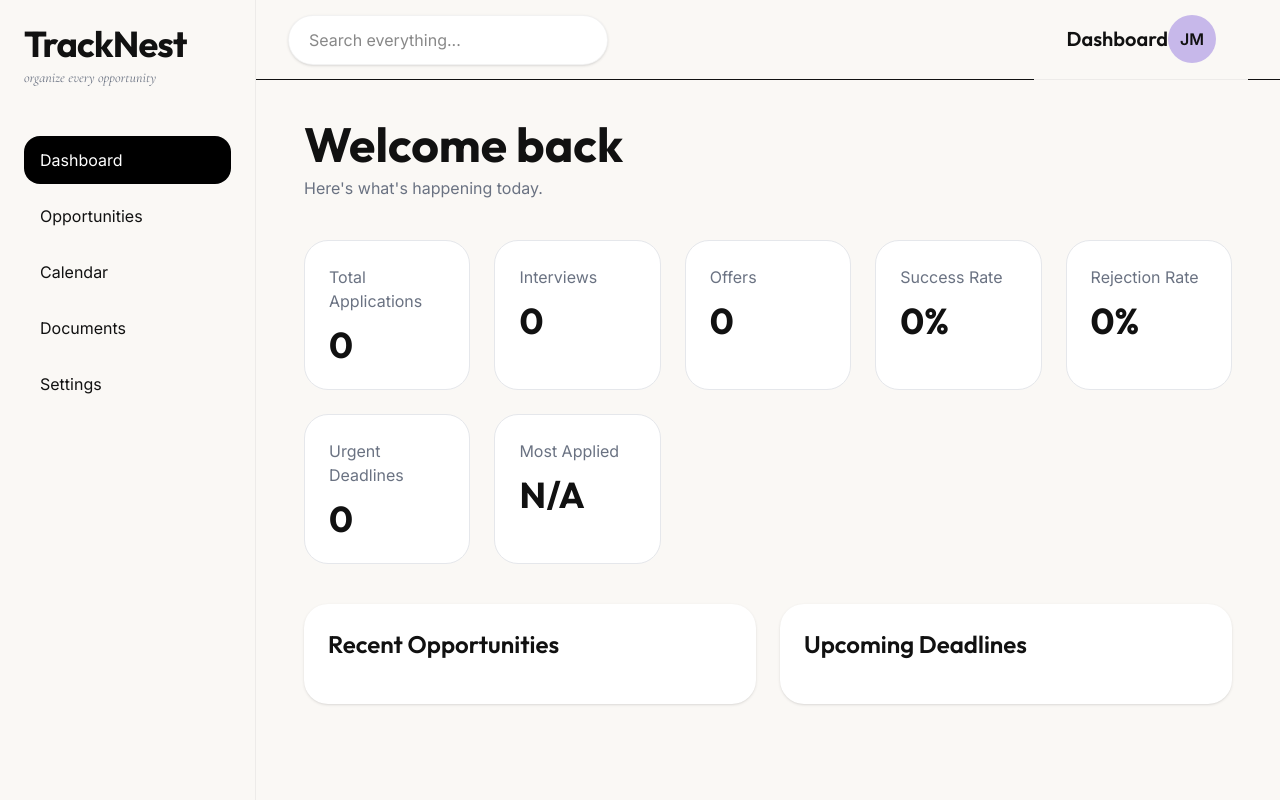
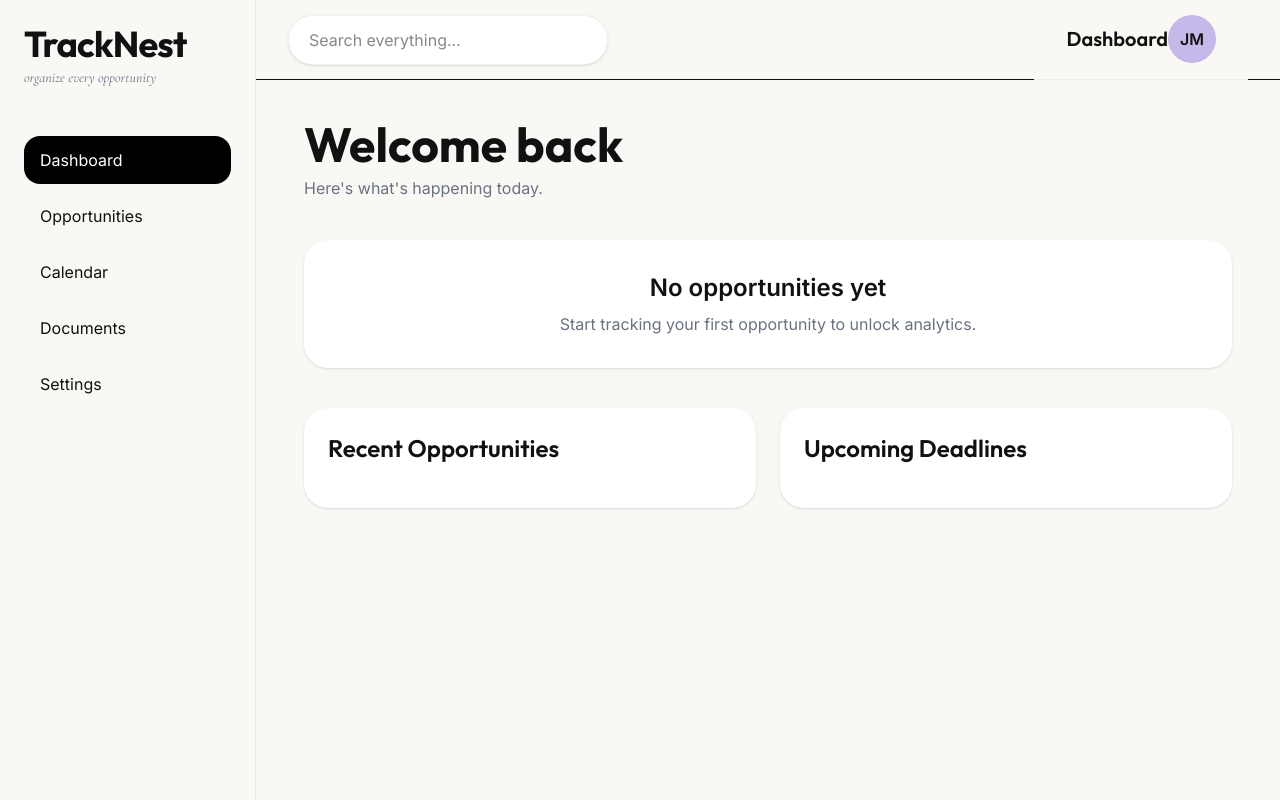
Before and after one commit to Jyotiiii3003/TrackNest, a React (Vite) app in the folder frontend/: page /dashboard in a window 1280 px wide. Built offline with nearby package versions, Linux system fonts and the light colour scheme.

Commit message:
Add empty states and polish documents/calendar UX

```diff
--- a/frontend/src/components/opportunities/KanbanColumn.jsx
+++ b/frontend/src/components/opportunities/KanbanColumn.jsx
@@ -21,16 +21,32 @@ function KanbanColumn({
         {title} ({opportunities.length})
       </h3>
 
-      {opportunities.map((item) => (
+      {opportunities.length > 0 ? (
+         opportunities.map((opportunity) => (
         <OpportunityCard
-          key={item.id}
-          opportunity={item}
-          onDelete={onDelete}
-          onMove={onMove}
-          onEdit={onEdit}
-          onView={onView}
-        />
-      ))}
+      key={opportunity.id}
+      opportunity={opportunity}
+      onDelete={onDelete}
+      onMove={onMove}
+      onEdit={onEdit}
+      onView={onView}
+    />
+  ))
+      ) : (
+  <div
+    className="
+    bg-white
+    rounded-2xl
+    p-5
+    text-center
+    text-gray-400
+    text-sm
+    mt-3
+    "
+  >
+    No opportunities here yet.
+  </div>
+)}
     </div>
   );
 }
--- a/frontend/src/pages/Calendar.jsx
+++ b/frontend/src/pages/Calendar.jsx
@@ -4,9 +4,8 @@ import ReactCalendar from "react-calendar";
 import "react-calendar/dist/Calendar.css";
 
 function CalendarPage() {
-  const [value, setValue] = useState(
-    new Date()
-  );
+  const [value, setValue] =
+    useState(new Date());
 
   const [opportunities, setOpportunities] =
     useState([]);
@@ -52,6 +51,19 @@ function CalendarPage() {
           </p>
         </div>
 
+        {opportunities.length === 0 ? (
+          <div
+            className="
+            bg-white
+            rounded-3xl
+            p-8
+            text-center
+            shadow-sm
+            "
+          >
+            No deadlines available yet.
+          </div>
+        ) : (
           <div className="grid lg:grid-cols-2 gap-8">
             <div className="bg-white rounded-3xl p-6 shadow-sm">
               <ReactCalendar
@@ -80,7 +92,11 @@ function CalendarPage() {
                     (item) => (
                       <div
                         key={item.id}
-                      className="border rounded-2xl p-4"
+                        className="
+                        border
+                        rounded-2xl
+                        p-4
+                        "
                       >
                         <h3 className="font-semibold">
                           {item.title}
@@ -107,6 +123,7 @@ function CalendarPage() {
               )}
             </div>
           </div>
+        )}
       </div>
     </AppLayout>
   );
--- a/frontend/src/pages/Dashboard.jsx
+++ b/frontend/src/pages/Dashboard.jsx
@@ -153,9 +153,30 @@ function Dashboard() {
             today.
           </p>
         </div>
+            {opportunities.length === 0 && (
+            <div
+              className="
+              bg-white
+              rounded-3xl
+              p-8
+              text-center
+              shadow-sm
+              "
+            >
+            <h2 className="text-2xl font-semibold">
+              No opportunities yet
+            </h2>
 
+            <p className="text-gray-500 mt-2">
+                  Start tracking your first
+                  opportunity to unlock
+                  analytics.
+            </p>
+            </div>
+            )}
         {/* Stats */}
-        <div className="grid md:grid-cols-2 lg:grid-cols-5 gap-6">
+        {opportunities.length > 0 && (
+          <div className="grid md:grid-cols-2 lg:grid-cols-4 gap-6">
           {stats.map((stat) => (
             <StatCard
               key={stat.title}
@@ -163,7 +184,7 @@ function Dashboard() {
               value={stat.value}
             />
           ))}
-        </div>
+        </div>)}
 
         {/* Widgets */}
         <div className="grid lg:grid-cols-2 gap-6">
--- a/frontend/src/pages/Documents.jsx
+++ b/frontend/src/pages/Documents.jsx
@@ -76,7 +76,6 @@ function Documents() {
           </p>
         </div>
 
-        {/* Search */}
         <input
           type="text"
           placeholder="Search documents..."
@@ -106,6 +105,7 @@ function Documents() {
             Resume Library
           </h2>
 
+          {resumes.length > 0 ? (
             <div className="grid md:grid-cols-2 gap-6">
               {resumes.map(
                 ([name, usage]) => (
@@ -150,6 +150,18 @@ function Documents() {
                 )
               )}
             </div>
+          ) : (
+            <div
+              className="
+              bg-white
+              rounded-2xl
+              p-5
+              text-gray-400
+              "
+            >
+              No resumes uploaded yet.
+            </div>
+          )}
         </div>
 
         {/* Cover Library */}
@@ -158,6 +170,7 @@ function Documents() {
             Cover Letter Library
           </h2>
 
+          {covers.length > 0 ? (
             <div className="grid md:grid-cols-2 gap-6">
               {covers.map(
                 ([name, usage]) => (
@@ -202,6 +215,18 @@ function Documents() {
                 )
               )}
             </div>
+          ) : (
+            <div
+              className="
+              bg-white
+              rounded-2xl
+              p-5
+              text-gray-400
+              "
+            >
+              No cover letters uploaded yet.
+            </div>
+          )}
         </div>
       </div>
     </AppLayout>
```
Lines whose indentation alone changed are shown as unchanged.
